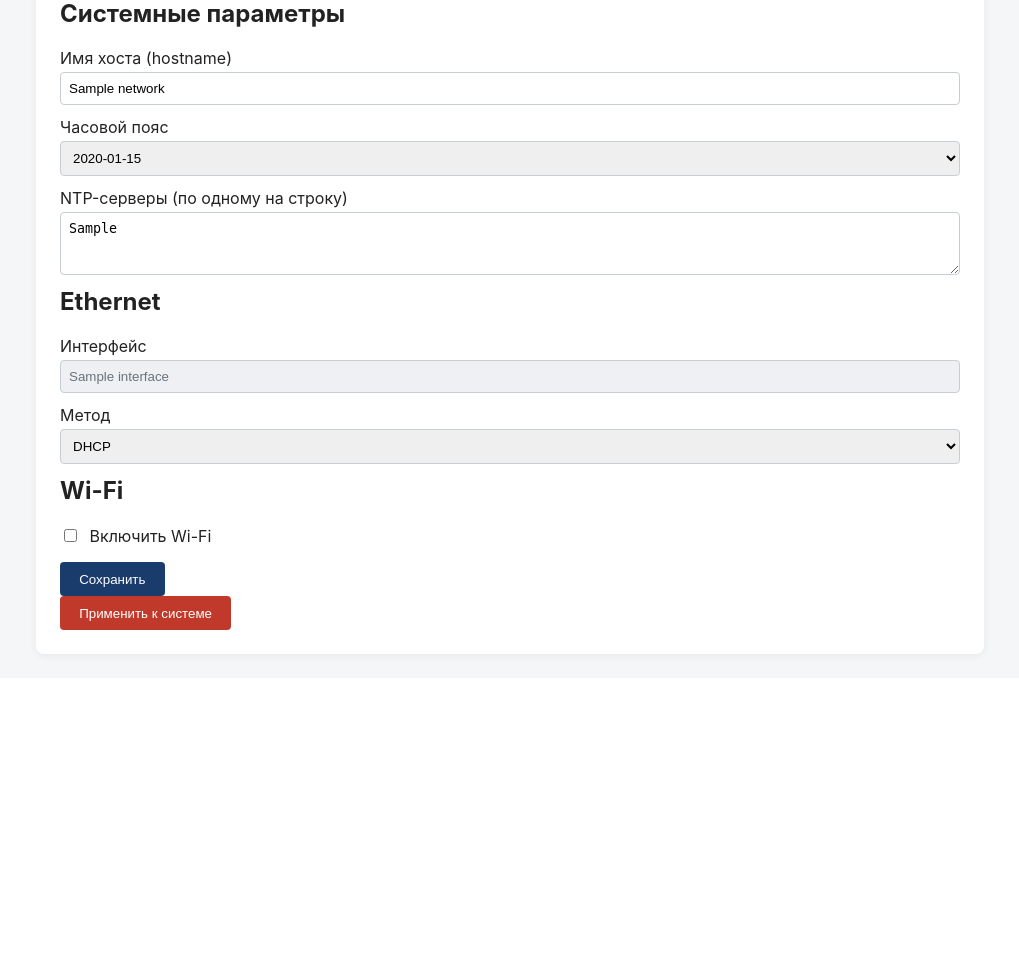
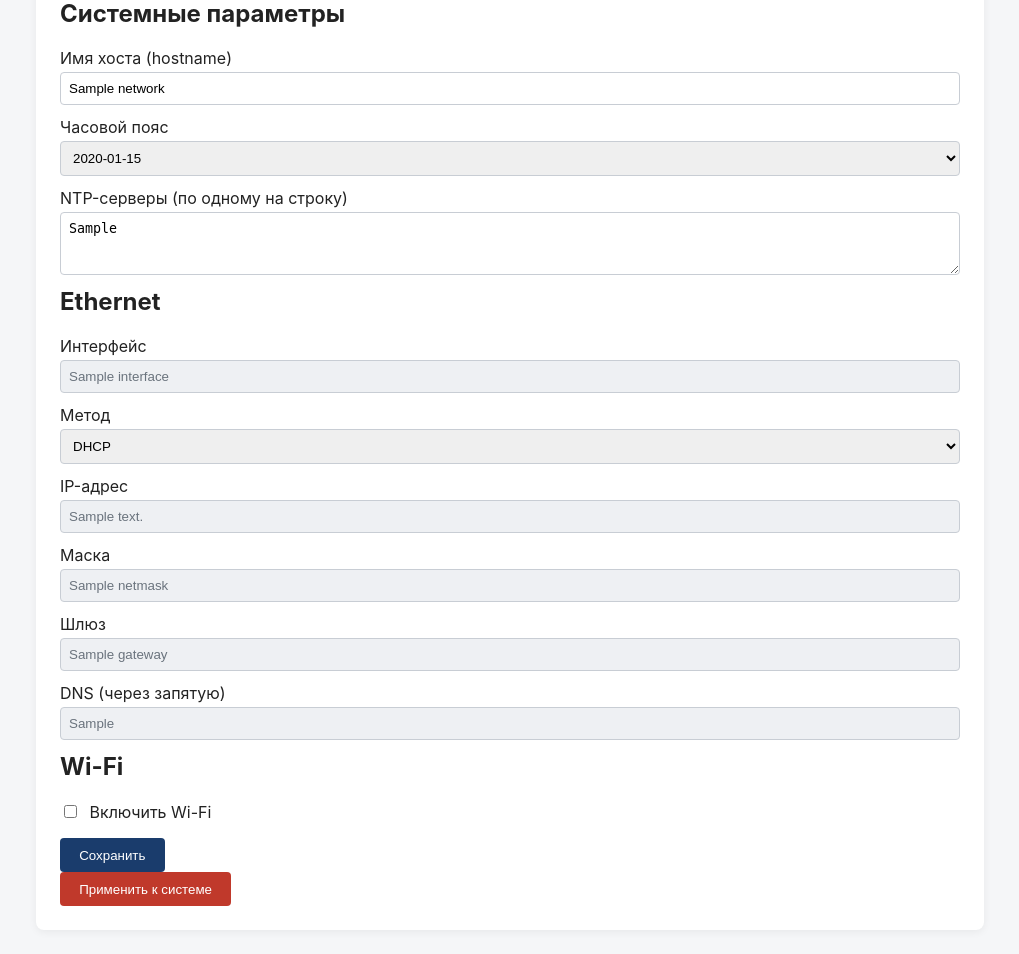
Before and after one commit to Peim0n/scud_lgtu, a Flask app: template app/interfaces/web/templates/network.html in a window 1280 px wide. Shown: the part 426-1380 px from the top of the page, without its empty margins (130-1149 px from the left). Before the commit the page ends 1086 px from the top, so only its background shows below. Run offline with Flask 3, Linux system fonts and the light colour scheme; the template is opened without the code that fills it: most values are stand-ins (such as "Sample title", 1, 10 or a date in 2020); some libraries are stand-ins or nearby versions.

Commit message:
Show real system addresses in grey fields when DHCP is selected
- list_interfaces() now returns address, netmask, gateway, dns per iface
- _prefix_to_netmask() helper converts CIDR prefix to dotted mask
- network_page() passes eth_current/wifi_current to template
- Template: DHCP -> disabled grey fields with real system values
- Template: Static -> editable fields with saved config values
- JS toggle switches between system values (DHCP) and config (Static)

```diff
--- a/app/interfaces/web/server.py
+++ b/app/interfaces/web/server.py
@@ -146,8 +146,17 @@ def network_page() -> str:
         net_cfg["network"]["hostname"] = current["hostname"]
     if not net_cfg.get("network", {}).get("timezone") and current["timezone"]:
         net_cfg["network"]["timezone"] = current["timezone"]
+
+    # Текущие системные адреса для интерфейсов — показываем в серых полях при DHCP
+    iface_by_name = {i["name"]: i for i in current["interfaces"]}
+    eth_iface = iface_by_name.get(net_cfg["network"]["ethernet"]["interface"], {})
+    wifi_iface = iface_by_name.get(net_cfg["network"]["wifi"].get("interface", ""), {})
+
     available_timezones = _list_timezones()
-    return render_template("network.html", cfg=net_cfg, current=current, timezones=available_timezones)
+    return render_template(
+        "network.html", cfg=net_cfg, current=current, timezones=available_timezones,
+        eth_current=eth_iface, wifi_current=wifi_iface,
+    )
 
 
 def network_save() -> Any:
--- a/app/interfaces/web/templates/network.html
+++ b/app/interfaces/web/templates/network.html
@@ -53,11 +53,27 @@
             <option value="static" {% if cfg.network.ethernet.method == 'static' %}selected{% endif %}>Static</option>
         </select>
     </label>
-    <div id="ethernet_static" class="static-fields" {% if cfg.network.ethernet.method != 'static' %}style="display:none"{% endif %}>
-        <label>IP-адрес <input type="text" name="ethernet_address" value="{{ cfg.network.ethernet.address }}"></label>
-        <label>Маска <input type="text" name="ethernet_netmask" value="{{ cfg.network.ethernet.netmask }}"></label>
-        <label>Шлюз <input type="text" name="ethernet_gateway" value="{{ cfg.network.ethernet.gateway }}"></label>
-        <label>DNS (через запятую) <input type="text" name="ethernet_dns" value="{{ cfg.network.ethernet.dns | join(', ') }}"></label>
+    <div id="ethernet_static_fields" class="static-fields">
+        <label>IP-адрес
+            <input type="text" name="ethernet_address"
+                   value="{% if cfg.network.ethernet.method == 'static' %}{{ cfg.network.ethernet.address }}{% else %}{{ eth_current.address or '' }}{% endif %}"
+                   {% if cfg.network.ethernet.method != 'static' %}disabled class="readonly"{% endif %}>
+        </label>
+        <label>Маска
+            <input type="text" name="ethernet_netmask"
+                   value="{% if cfg.network.ethernet.method == 'static' %}{{ cfg.network.ethernet.netmask }}{% else %}{{ eth_current.netmask or '' }}{% endif %}"
+                   {% if cfg.network.ethernet.method != 'static' %}disabled class="readonly"{% endif %}>
+        </label>
+        <label>Шлюз
+            <input type="text" name="ethernet_gateway"
+                   value="{% if cfg.network.ethernet.method == 'static' %}{{ cfg.network.ethernet.gateway }}{% else %}{{ eth_current.gateway or '' }}{% endif %}"
+                   {% if cfg.network.ethernet.method != 'static' %}disabled class="readonly"{% endif %}>
+        </label>
+        <label>DNS (через запятую)
+            <input type="text" name="ethernet_dns"
+                   value="{% if cfg.network.ethernet.method == 'static' %}{{ cfg.network.ethernet.dns | join(', ') }}{% else %}{{ eth_current.dns | join(', ') if eth_current.dns else '' }}{% endif %}"
+                   {% if cfg.network.ethernet.method != 'static' %}disabled class="readonly"{% endif %}>
+        </label>
     </div>
 
     <h2>Wi-Fi</h2>
@@ -75,11 +91,27 @@
                 <option value="static" {% if cfg.network.wifi.method == 'static' %}selected{% endif %}>Static</option>
             </select>
         </label>
-        <div id="wifi_static" class="static-fields" {% if cfg.network.wifi.method != 'static' %}style="display:none"{% endif %}>
-            <label>IP-адрес <input type="text" name="wifi_address" value="{{ cfg.network.wifi.address }}"></label>
-            <label>Маска <input type="text" name="wifi_netmask" value="{{ cfg.network.wifi.netmask }}"></label>
-            <label>Шлюз <input type="text" name="wifi_gateway" value="{{ cfg.network.wifi.gateway }}"></label>
-            <label>DNS (через запятую) <input type="text" name="wifi_dns" value="{{ cfg.network.wifi.dns | join(', ') }}"></label>
+        <div id="wifi_static_fields" class="static-fields">
+            <label>IP-адрес
+                <input type="text" name="wifi_address"
+                       value="{% if cfg.network.wifi.method == 'static' %}{{ cfg.network.wifi.address }}{% else %}{{ wifi_current.address or '' }}{% endif %}"
+                       {% if cfg.network.wifi.method != 'static' %}disabled class="readonly"{% endif %}>
+            </label>
+            <label>Маска
+                <input type="text" name="wifi_netmask"
+                       value="{% if cfg.network.wifi.method == 'static' %}{{ cfg.network.wifi.netmask }}{% else %}{{ wifi_current.netmask or '' }}{% endif %}"
+                       {% if cfg.network.wifi.method != 'static' %}disabled class="readonly"{% endif %}>
+            </label>
+            <label>Шлюз
+                <input type="text" name="wifi_gateway"
+                       value="{% if cfg.network.wifi.method == 'static' %}{{ cfg.network.wifi.gateway }}{% else %}{{ wifi_current.gateway or '' }}{% endif %}"
+                       {% if cfg.network.wifi.method != 'static' %}disabled class="readonly"{% endif %}>
+            </label>
+            <label>DNS (через запятую)
+                <input type="text" name="wifi_dns"
+                       value="{% if cfg.network.wifi.method == 'static' %}{{ cfg.network.wifi.dns | join(', ') }}{% else %}{{ wifi_current.dns | join(', ') if wifi_current.dns else '' }}{% endif %}"
+                       {% if cfg.network.wifi.method != 'static' %}disabled class="readonly"{% endif %}>
+            </label>
         </div>
     </div>
 
@@ -93,12 +125,58 @@
 </form>
 
 <script>
+// Текущие системные значения для подстановки при переключении на DHCP
+var ethCurrent = {
+    address: "{{ eth_current.address or '' }}",
+    netmask: "{{ eth_current.netmask or '' }}",
+    gateway: "{{ eth_current.gateway or '' }}",
+    dns: "{{ eth_current.dns | join(', ') if eth_current.dns else '' }}"
+};
+var wifiCurrent = {
+    address: "{{ wifi_current.address or '' }}",
+    netmask: "{{ wifi_current.netmask or '' }}",
+    gateway: "{{ wifi_current.gateway or '' }}",
+    dns: "{{ wifi_current.dns | join(', ') if wifi_current.dns else '' }}"
+};
+// Сохранённые статические значения из конфига
+var ethSaved = {
+    address: "{{ cfg.network.ethernet.address or '' }}",
+    netmask: "{{ cfg.network.ethernet.netmask or '' }}",
+    gateway: "{{ cfg.network.ethernet.gateway or '' }}",
+    dns: "{{ cfg.network.ethernet.dns | join(', ') }}"
+};
+var wifiSaved = {
+    address: "{{ cfg.network.wifi.address or '' }}",
+    netmask: "{{ cfg.network.wifi.netmask or '' }}",
+    gateway: "{{ cfg.network.wifi.gateway or '' }}",
+    dns: "{{ cfg.network.wifi.dns | join(', ') }}"
+};
+
 function toggleStaticFields(prefix) {
     var method = document.getElementById(prefix + '_method');
-    var staticDiv = document.getElementById(prefix + '_static');
-    if (method && staticDiv) {
-        staticDiv.style.display = (method.value === 'static') ? '' : 'none';
-    }
+    var fieldsDiv = document.getElementById(prefix + '_static_fields');
+    if (!method || !fieldsDiv) return;
+
+    var isStatic = (method.value === 'static');
+    var inputs = fieldsDiv.querySelectorAll('input');
+    var saved = (prefix === 'ethernet') ? ethSaved : wifiSaved;
+    var current = (prefix === 'ethernet') ? ethCurrent : wifiCurrent;
+    var fieldNames = ['address', 'netmask', 'gateway', 'dns'];
+
+    inputs.forEach(function(inp) {
+        var fieldName = inp.name.replace(prefix + '_', '');
+        if (isStatic) {
+            // Static: поле редактируемое, значения из конфига
+            inp.disabled = false;
+            inp.classList.remove('readonly');
+            inp.value = saved[fieldName] || '';
+        } else {
+            // DHCP: поле серое, значения из системы
+            inp.disabled = true;
+            inp.classList.add('readonly');
+            inp.value = current[fieldName] || '';
+        }
+    });
 }
 
 // Показ/скрытие настроек Wi-Fi при включении/выключении чекбокса
```
Also changed, not shown: app/infrastructure/network/network_manager.py (+52 -13 lines).
